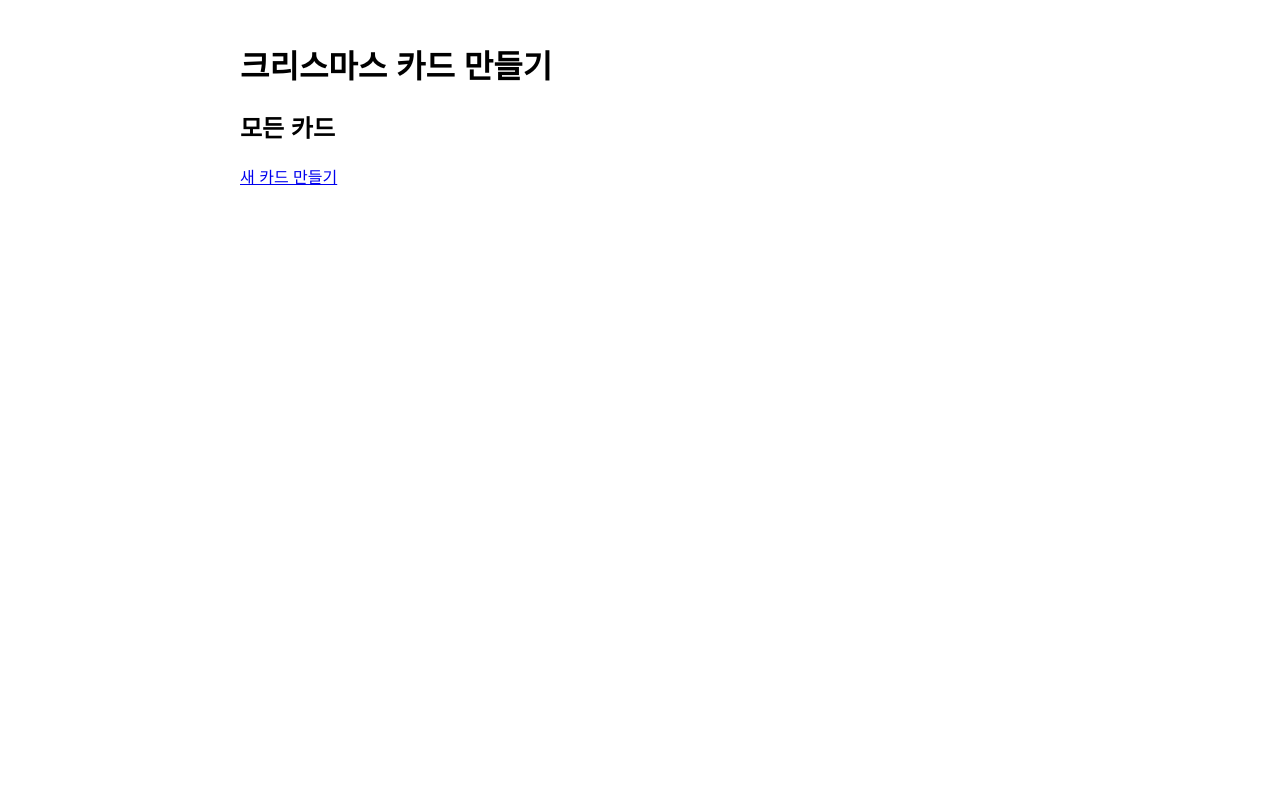
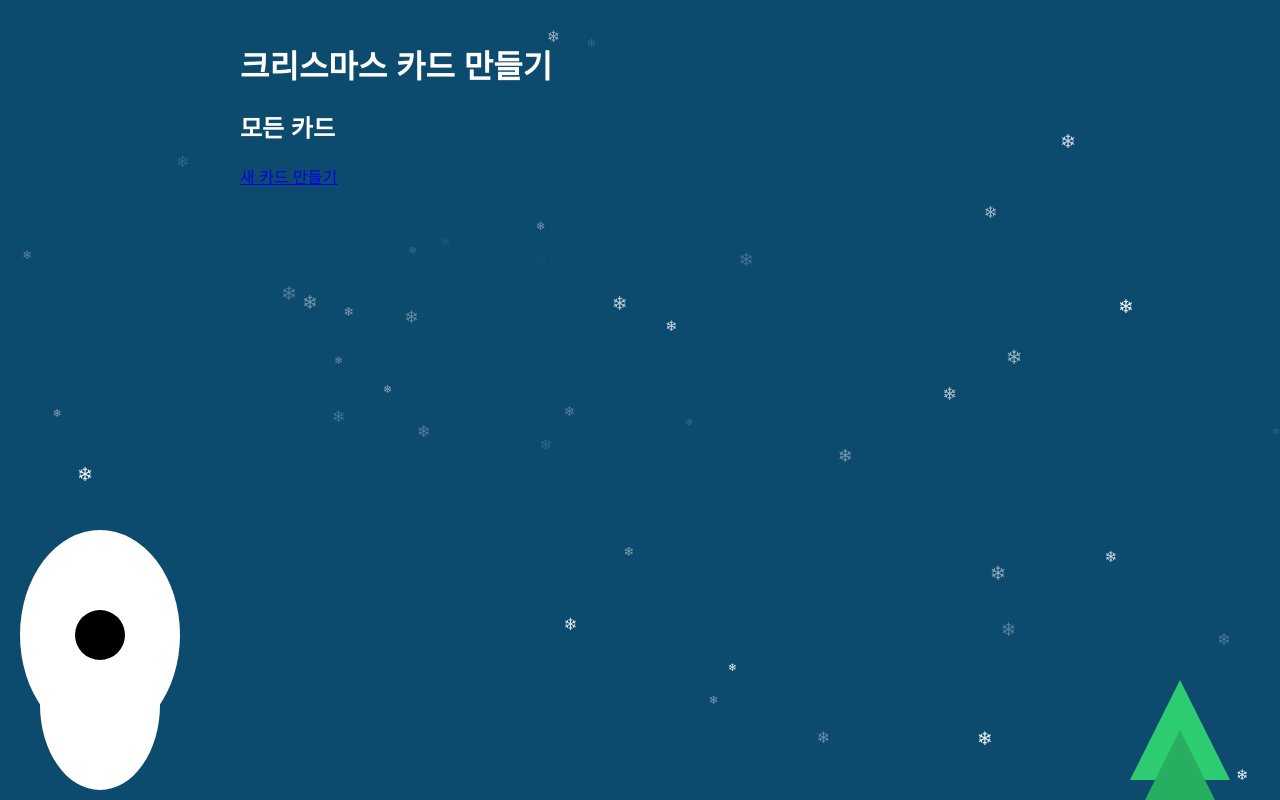
Before and after one commit to thelastmanchan/ChristmasCard, a Flask app: page / in a window 1280 px wide. Run offline with Flask 3, Linux system fonts and the light colour scheme.

Commit message:
배경 추가

```diff
--- /dev/null
+++ b/ChristmasCard/static/script.js
@@ -0,0 +1,18 @@
+document.addEventListener('DOMContentLoaded', function() {
+    const snowContainer = document.getElementById('snow');
+
+    function createSnowflake() {
+        const snowflake = document.createElement('div');
+        snowflake.classList.add('snowflake');
+        snowflake.style.left = Math.random() * window.innerWidth + 'px';
+        snowflake.style.animationDuration = Math.random() * 3 + 2 + 's';
+        snowflake.style.opacity = Math.random();
+        snowflake.style.fontSize = Math.random() * 10 + 10 + 'px';
+        snowflake.innerHTML = '❄';
+        return snowflake;
+    }
+
+    for (let i = 0; i < 50; i++) {
+        snowContainer.appendChild(createSnowflake());
+    }
+});
--- a/ChristmasCard/static/style.css
+++ b/ChristmasCard/static/style.css
@@ -1,12 +1,102 @@
 body {
-    font-family: Arial, sans-serif;
+    font-family: 'Arial', sans-serif;
+    background-color: #0c4a6e;
+    color: #ffffff;
+    margin: 0;
+    padding: 0;
+    min-height: 100vh;
+    position: relative;
+    overflow-x: hidden;
+}
+
+.container {
     max-width: 800px;
     margin: 0 auto;
     padding: 20px;
+    position: relative;
+    z-index: 1;
+}
+
+.snowman {
+    position: fixed;
+    left: 50px;
+    bottom: 20px;
+    width: 100px;
+    height: 150px;
+    background: #fff;
+    border-radius: 50%;
+    box-shadow: 0 0 0 10px #fff, 0 -70px 0 30px #fff;
+}
+
+.snowman::before {
+    content: '';
+    position: absolute;
+    top: -20px;
+    left: 25px;
+    width: 50px;
+    height: 50px;
+    background: #000;
+    border-radius: 50%;
+}
+
+.christmas-tree {
+    position: fixed;
+    right: 50px;
+    bottom: 20px;
+    width: 0;
+    height: 0;
+    border-left: 50px solid transparent;
+    border-right: 50px solid transparent;
+    border-bottom: 100px solid #2ecc71;
+}
+
+.christmas-tree::before {
+    content: '';
+    position: absolute;
+    left: -35px;
+    bottom: -120px;
+    width: 0;
+    height: 0;
+    border-left: 35px solid transparent;
+    border-right: 35px solid transparent;
+    border-bottom: 70px solid #27ae60;
 }
 
 .card {
-    border: 1px solid #ddd;
-    padding: 10px;
-    margin-bottom: 10px;
+    background-color: rgba(255, 255, 255, 0.1);
+    border-radius: 10px;
+    padding: 20px;
+    margin-bottom: 20px;
+    box-shadow: 0 4px 6px rgba(0, 0, 0, 0.1);
+    transition: transform 0.3s ease;
 }
+
+.card:hover {
+    transform: translateY(-5px);
+}
+
+#snow {
+    position: fixed;
+    top: 0;
+    left: 0;
+    right: 0;
+    bottom: 0;
+    pointer-events: none;
+    z-index: 1000;
+}
+
+@keyframes snowfall {
+    0% {
+        transform: translateY(-10vh);
+    }
+    100% {
+        transform: translateY(100vh);
+    }
+}
+
+.snowflake {
+    color: #fff;
+    position: absolute;
+    top: -10px;
+    animation: snowfall linear infinite;
+}
--- a/ChristmasCard/templates/base.html
+++ b/ChristmasCard/templates/base.html
@@ -7,11 +7,17 @@
     <link rel="stylesheet" href="{{ url_for('static', filename='style.css') }}">
 </head>
 <body>
+    <div class="snowman"></div>
+    <div class="christmas-tree"></div>
+    <div id="snow"></div>
+    <div class="container">
         <header>
             <h1>크리스마스 카드 만들기</h1>
         </header>
         <main>
             {% block content %}{% endblock %}
         </main>
+    </div>
+    <script src="{{ url_for('static', filename='script.js') }}"></script>
 </body>
 </html>
```
Lines whose indentation alone changed are shown as unchanged.
